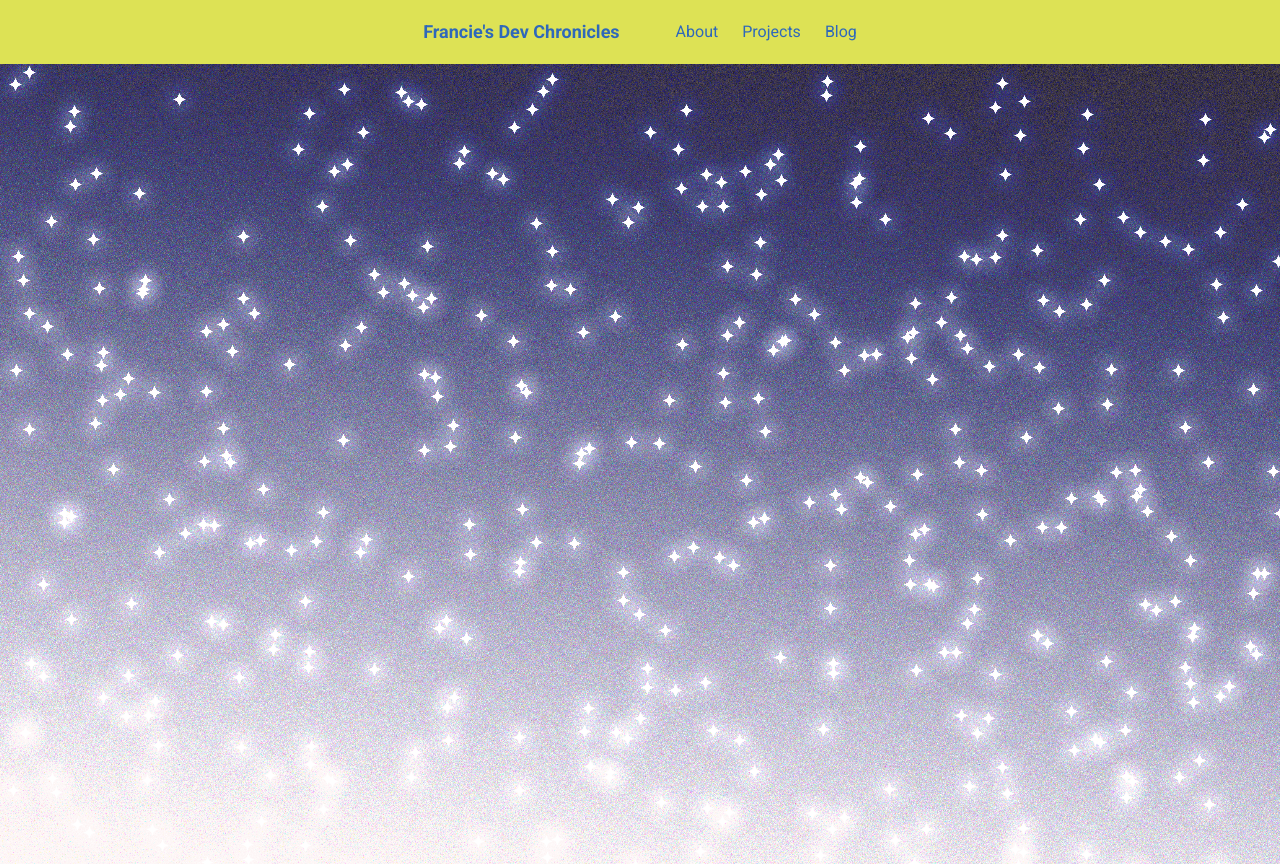
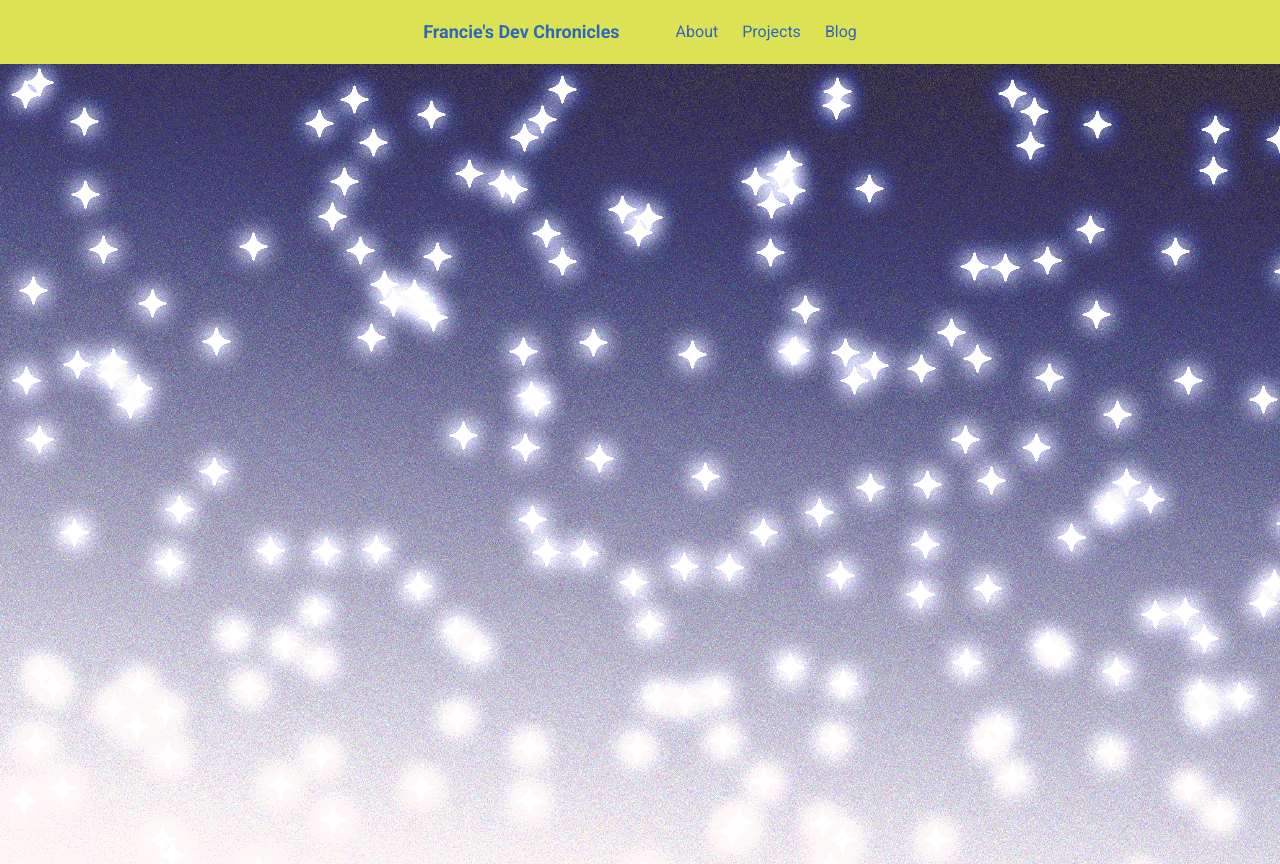
Before and after one commit to fsyncdrv/francescadriver.github.io, a Next.js app: page / in a window 1280 px wide. Built offline with nearby package versions, Linux system fonts and the light colour scheme.

Commit message:
refactor sparkle colors & add sparkle component

```diff
--- a/components/Hero.tsx
+++ b/components/Hero.tsx
@@ -2,20 +2,24 @@
 import React, { useState, useEffect } from 'react';
 import Image from 'next/image';
 import heroStyles from '@/app/styles/Hero.module.css';
+import Sparkle from '@/components/ui/Sparkle'
 
-const NUM_SPARKLES = 400;
-const SPARKLE_SIZE = 15;
+const NUM_SPARKLES = 180;
+const SPARKLE_SIZE = 35;
+const colors_night = [
+   "#E219F7",
+   "#E0B0FF",
+   "#00008E",
+   "#FFFFE0",
+ ];
+
 const colors = [
-  "#5BCEFA",
-  "#F5A9B8",
-  "#07BDD6",
-  "#D1EC3F",
-  "#A6E23D",
-  "#E6B4F4",
-  "#FF4AB3",
-  "#FC4024",
+  "#DFFF00",
+  "#ADFF2F",
+  "#6495ED",
+  "#80DAEB",
+  "#FF8CBF",
 ];
-
 
 const Hero = () => {
   const [windowWidth, setWindowWidth] = useState(0);
@@ -58,18 +62,35 @@ const Hero = () => {
     <div className={heroStyles.heroBg}>
 
       {sparkles.map((sparkle, index) => (
-        <Image
+        // <Image
+        //   key={sparkle.id}
+        //   src="/sparkle.svg"
+        //   alt="sparkle image"
+        //   width={SPARKLE_SIZE}
+        //   height={SPARKLE_SIZE}
+        //   style={{
+        //     position: 'absolute',
+        //     top: `${sparkle.top}%`,
+        //     left: `${sparkle.left}%`,
+        //     pointerEvents: `${sparkleColors[index]}`,
+        //     filter: `drop-shadow(0px 0px 12px ${sparkleColors[index]})`,
+        //     transition: 'filter 0.2s ease-in-out',
+        //   }}
+        //   onMouseEnter={() => handleHover(index)}
+        // />
+
+        <Sparkle
           key={sparkle.id}
-          src="/sparkle.svg"
           alt="sparkle image"
           width={SPARKLE_SIZE}
           height={SPARKLE_SIZE}
+          fill={sparkleColors[index]}
           style={{
             position: 'absolute',
             top: `${sparkle.top}%`,
             left: `${sparkle.left}%`,
             pointerEvents: `${sparkleColors[index]}`,
-            filter: `drop-shadow(0px 0px 10px ${sparkleColors[index]})`,
+            filter: `drop-shadow(0px 0px 12px ${sparkleColors[index]})`,
             transition: 'filter 0.2s ease-in-out',
           }}
           onMouseEnter={() => handleHover(index)}
--- /dev/null
+++ b/components/ui/Sparkle.jsx
@@ -0,0 +1,17 @@
+import * as React from "react"
+
+const Sparkle = ({ fill = "currentColor", ...props }) => (
+  <svg
+    xmlns="http://www.w3.org/2000/svg"
+    width={682.667}
+    height={682.667}
+    viewBox="0 0 512 512"
+    {...props}
+  >
+    <path
+      fill={fill}
+      d="M251.3 55.5c-1.7.7-3.8 2.6-4.6 4.2-.8 1.5-5.6 17.4-10.7 35.3s-11 36.8-13.2 42c-15.4 37.9-47.9 70.4-85.9 85.9-5.2 2.1-24.8 8.2-43.7 13.6-36.4 10.4-38.3 11.3-39.7 17.5-.9 4.1 1.9 9.5 5.8 11.3 1.8.8 17.8 5.6 35.7 10.7 17.9 5.1 36.7 11 41.9 13.1 38.1 15.6 70.4 47.9 85.9 85.9 2.2 5.2 8.1 24.1 13.2 42s9.9 33.9 10.7 35.7c1.8 3.9 7.2 6.7 11.3 5.8 6.2-1.4 7.1-3.3 17.5-39.7 10.4-36.5 14.6-48.2 22.2-61.5 15.9-27.8 42.1-52 70.3-65.1 10.6-4.9 19.4-7.8 54.3-17.7 32.6-9.3 34.8-10.3 36.2-16.5.7-3.4-1.5-8.9-4.4-10.7-1.1-.7-16.3-5.3-33.8-10.3-42.9-12.3-51.1-15.4-66.3-24.7-29.6-18.3-52.4-44.8-64.9-75.4-2.1-5.2-8-24-13.1-41.9s-9.9-33.8-10.7-35.3c-1.3-2.7-6.6-5.8-9.5-5.7-.7.1-2.7.7-4.5 1.5z"
+    />
+  </svg>
+)
+export default Sparkle;
```
